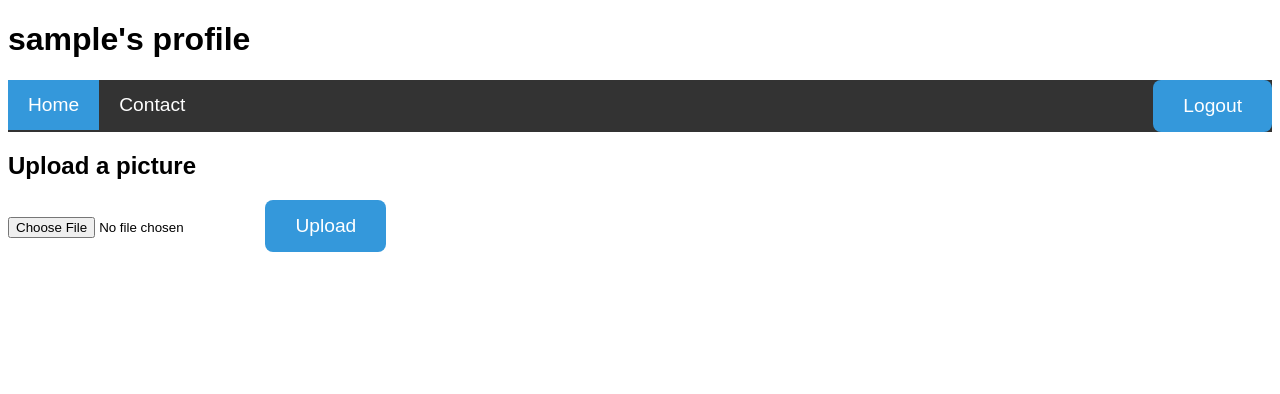
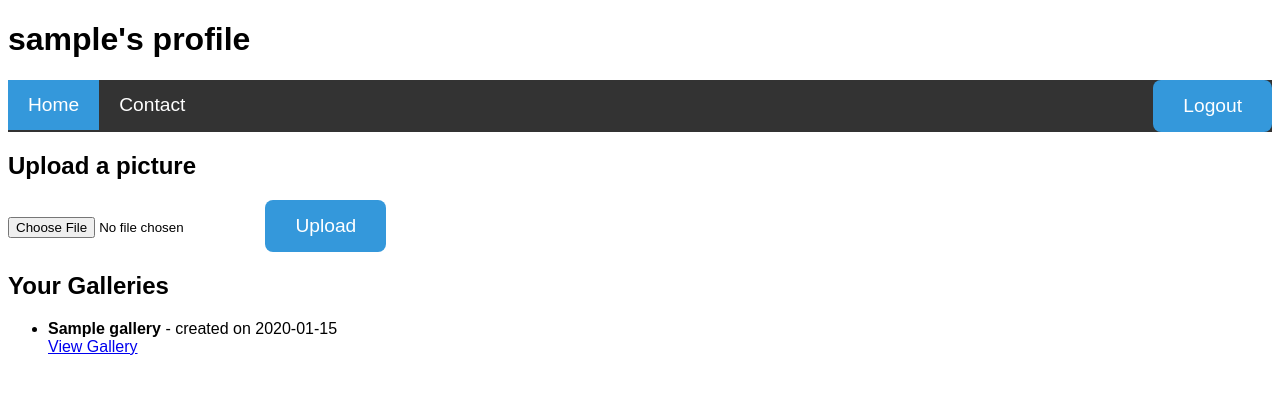
Before and after one commit to maggie197/Posty, a Flask app: page /index in a window 1280 px wide. Shown: the top 394 px of the page. Run offline with Flask 3, Linux system fonts and the light colour scheme; a user stored in the database is signed in; tables that the repository leaves empty hold one stand-in row (values such as "Sample post").

```diff
--- a/templates/index.html
+++ b/templates/index.html
@@ -33,5 +33,21 @@
         <button type="submit">Upload</button>
     </form>
 
+    <!-- NEW: gallery list -->
+    <h2>Your Galleries</h2>
+    {% if galleries %}
+      <ul>
+        {% for gallery in galleries %}
+          <li>
+            <strong>{{ gallery.name }}</strong> - created on {{ gallery.created_at.strftime('%Y-%m-%d') }}
+            <br>
+            <a href="{{ url_for('gallery.view_gallery', id=gallery.id) }}">View Gallery</a>
+          </li>
+        {% endfor %}
+      </ul>
+    {% else %}
+      <p>You don’t have any galleries yet.</p>
+    {% endif %}
+
 </body>
 </html>
```
